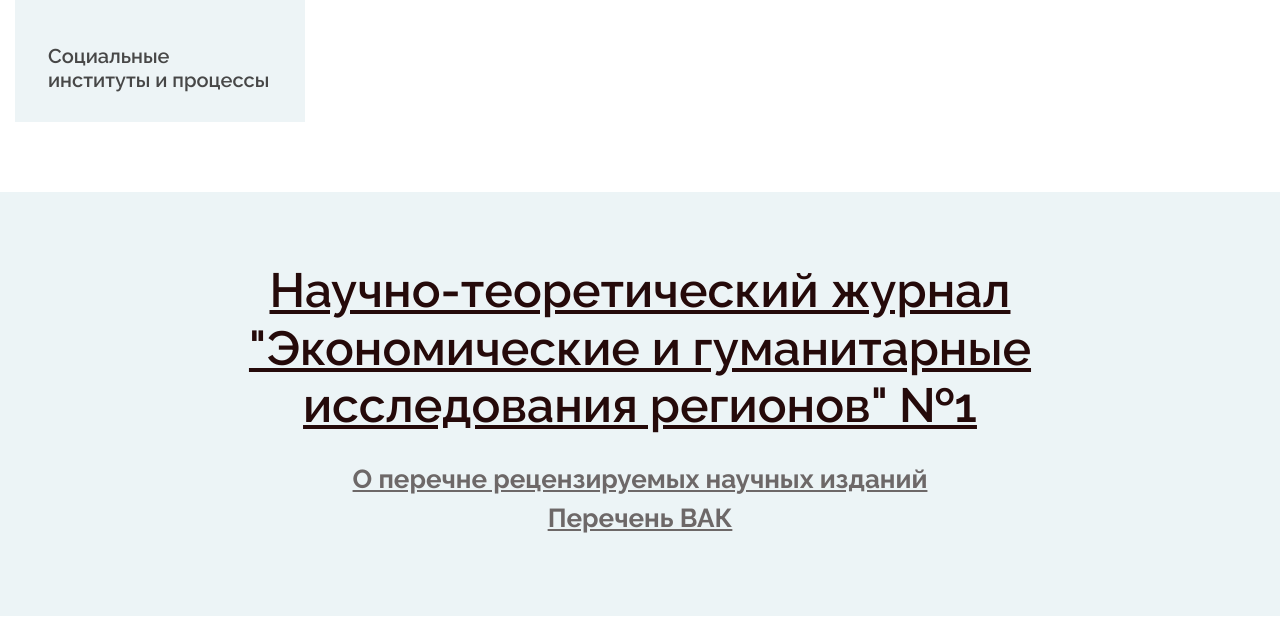
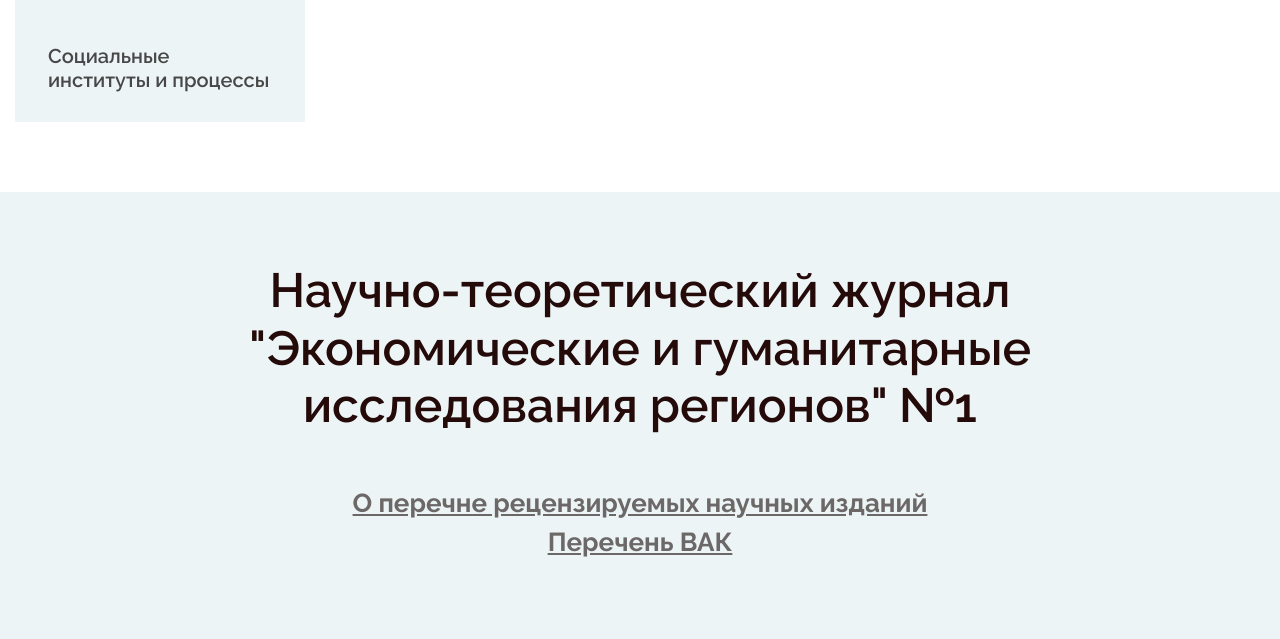
Before and after one commit to kama-kmw/cegr-website, a PHP site: page / in a window 1280 px wide. Shown: the part 3552-4191 px from the top of the page. Run offline with PHP 8.4, Linux system fonts and the light colour scheme.

Commit message:
редактировал banner-section

```diff
--- a/css/style.css
+++ b/css/style.css
@@ -121,16 +121,16 @@ ol {
   font-weight: 600;
   margin-bottom: 25px;
   color: rgb(37, 10, 10);
-  text-decoration: underline;
   cursor: pointer;
-
-}
+}
+
 
 .section-title a {
   color: #6d6868;
   text-decoration: underline;
   cursor: pointer;
 }
+
 
 
 .section-title p {
--- a/index.html
+++ b/index.html
@@ -739,7 +739,7 @@
 	<section class="banner-section spad banner-fon">
 		<div class="container">
 			<div class="section-title mb-0 pb-2">
-				<h2> Научно-теоретический журнал "Экономические и гуманитарные исследования регионов" №1 </h2>
+				<h2 href="" class="section-title__link"> Научно-теоретический журнал "Экономические и гуманитарные исследования регионов" №1 </h2><br>
 				<a href="#" class="subtitle__link">О перечне рецензируемых научных изданий</a> <br>
 				<a href="#" class="subtitle__link">Перечень ВАК</a>
 			</div>
```
